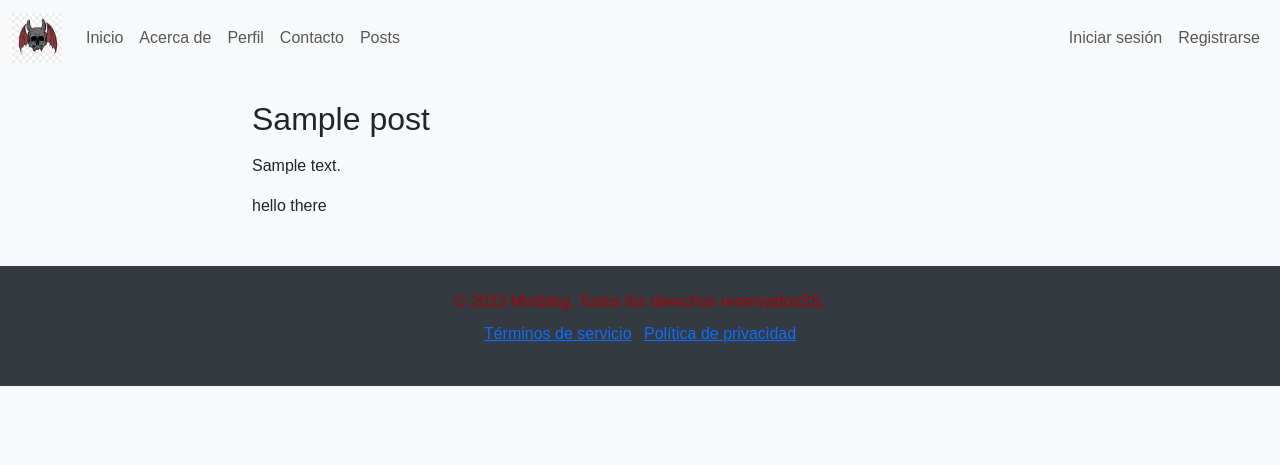
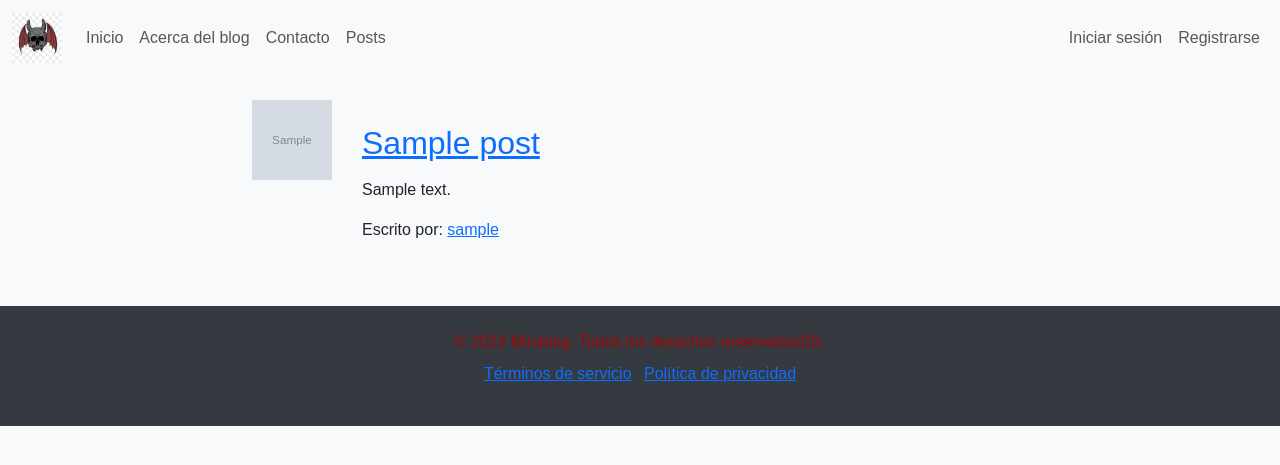
Before and after one commit to Did11/flask_miniblog, a Flask app: page /posts in a window 1280 px wide. Shown: the top 465 px of the page. Run offline with Flask 3, Linux system fonts and the light colour scheme; tables that the repository leaves empty hold one stand-in row (values such as "Sample post"); grey boxes marked "Sample" are stand-in pictures.

Commit message:
fixed avatars in comments

```diff
--- a/app/routes.py
+++ b/app/routes.py
@@ -176,6 +176,9 @@ def like_comment(comment_id):
 def about():
     return render_template('about.html')
 
+@app.route('/contact')
+def contact():
+    return render_template('contact.html')
 
 @app.route('/profile', methods=['GET', 'POST'])
 @login_required
@@ -208,3 +211,8 @@ def profile():
 @app.route('/profile_images/<filename>')
 def uploaded_file(filename):
     return send_from_directory(os.path.join(app.config['UPLOADED_PHOTOS_DEST'], 'profile_images'), filename)
+
+@app.route('/user/<string:username>')
+def user_profile(username):
+    user = Usuario.query.filter_by(username=username).first_or_404()
+    return render_template('user_profile.html', user=user)
--- a/app/static/css/styles.css
+++ b/app/static/css/styles.css
@@ -48,7 +48,6 @@ h1, h2, h3, h4, h5 {
     border: none;
 }
 
-/* Footer (Si decides agregar uno en el futuro) */
 footer {
     background-color: #343a40; /* Un fondo oscuro para el pie de página */
     color: hsl(0, 93%, 33%); /* Texto blanco para el pie de página */
@@ -56,3 +55,23 @@ footer {
     margin-top: 2rem;
     text-align: center;
 }
+
+.post-container {
+    display: flex;
+    align-items: start; /* Alinea los elementos al inicio verticalmente */
+    gap: 30px; /* Espacio entre la imagen y el contenido */
+}
+
+.profile-image-container {
+    flex-shrink: 0; /* Evita que la imagen se reduzca */
+}
+
+.profile-image {
+    width: 80px; /* Ancho de la imagen de perfil */
+    height: 80px; /* Altura de la imagen de perfil */
+    border-radius: 0%; /* Hace que la imagen sea redonda */
+}
+
+.post-content {
+    flex-grow: 1; /* Permite que el contenido crezca para ocupar el espacio restante */
+}
--- a/app/static/css/styless.css
+++ /dev/null
@@ -1,5 +0,0 @@
-/* styles.css */
-
-body {
-    background-color: red;
-}
--- a/app/templates/about.html
+++ b/app/templates/about.html
@@ -2,7 +2,7 @@
 
 {% block content %}
 <div class="container mt-4">
-    <h2>Acerca de</h2>
+    <h2>Acerca del Miniblog</h2>
     <p>
         Este es un miniblog creado por y para la gente de Río Cuarto con el propósito de compartir ideas en un espacio de respeto y libertad. Aquí, buscamos proporcionar noticias y opiniones sobre los acontecimientos actuales tanto en nuestra querida ciudad como en el país y el mundo.
     </p>
--- a/app/templates/base.html
+++ b/app/templates/base.html
@@ -29,7 +29,7 @@
 <div class="container">
     {% block content %}{% endblock %}
 
-    <p>hello there</p>
+
 </div>
 <!-- Footer -->
 {% include 'includes/_footer.html' %}
--- a/app/templates/includes/_navbar.html
+++ b/app/templates/includes/_navbar.html
@@ -11,40 +11,36 @@
           <a class="nav-link" href="/">Inicio</a>
         </li>
         <li class="nav-item">
-            <a class="nav-link" href="/about">Acerca de</a>
+          <a class="nav-link" href="/about">Acerca del blog</a>
         </li>
+        {% if current_user.is_authenticated %}
         <li class="nav-item">
-            <a class="nav-link" href="/profile">Perfil</a>
+          <a class="nav-link" href="{{ url_for('create_post') }}">Crear Post</a>
         </li>
+        {% endif %}
         <li class="nav-item">
           <a class="nav-link" href="/contact">Contacto</a>
         </li>
         <li class="nav-item">
           <a class="nav-link" href="{{ url_for('all_posts') }}">Posts</a>
         </li>
+      </ul>
+      <ul class="navbar-nav ms-auto">
         {% if current_user.is_authenticated %}
         <li class="nav-item">
-            <a class="nav-link" href="{{ url_for('create_post') }}">Crear Post</a>
+          <a class="nav-link" href="/profile">Perfil</a>
         </li>
-          <li class="nav-item"></li>
-            <a href="{{ url_for('about') }}">Acerca de</a>
+        <li class="nav-item">
+          <a class="nav-link" href="{{ url_for('logout') }}">Cerrar Sesión</a>
         </li>
-          {% endif %}
-        </ul>
-        <!-- Campo de búsqueda (opcional) -->
-        <!--
-        <form class="d-flex">
-          <input class="form-control me-2" type="search" placeholder="Buscar" aria-label="Search">
-          <button class="btn btn-outline-success" type="submit">Buscar</button>
-        </form>
-        -->
-        <ul class="navbar-nav ms-auto">
+        {% else %}
         <li class="nav-item">
           <a class="nav-link" href="/login">Iniciar sesión</a>
         </li>
         <li class="nav-item">
           <a class="nav-link" href="/register">Registrarse</a>
         </li>
+        {% endif %}
       </ul>
     </div>
   </div>
--- a/app/templates/posts.html
+++ b/app/templates/posts.html
@@ -1,13 +1,28 @@
 {% extends "base.html" %}
 {% block content %}
     {% for post in posts %}
-        <h2>{{ post.title }}</h2>
+        <div class="post-container">
+            <!-- Imagen de perfil del autor -->
+            <div class="profile-image-container">
+                {% if post.author.avatar_filename %}
+                    <img src="{{ url_for('static', filename='images/profile_images/' + post.author.avatar_filename) }}" alt="Avatar de {{ post.author.username }}" class="profile-image">
+                {% else %}
+                    <img src="{{ url_for('static', filename='images/profile_images/default.jpg') }}" alt="Avatar predeterminado" class="profile-image">
+                {% endif %}
+            </div>
+
+            <!-- Contenido del post -->
+            <div class="post-content">
+                <h2><a href="{{ url_for('post_detail', post_id=post.id) }}">{{ post.title }}</a></h2>
                 <p>{{ post.content }}</p>
+                <p>Escrito por: <a href="{{ url_for('user_profile', username=post.author.username) }}">{{ post.author.username }}</a></p>
                 {% if current_user.is_authenticated and post.author.id == current_user.id %}
                     <a href="{{ url_for('edit_post', post_id=post.id) }}">Editar</a>
                     <form method="post" action="{{ url_for('delete_post', post_id=post.id) }}">
                         <input type="submit" value="Eliminar">
                     </form>
                 {% endif %}
+            </div>
+        </div>
     {% endfor %}
 {% endblock %}
--- a/app/templates/profile.html
+++ b/app/templates/profile.html
@@ -3,8 +3,7 @@
 {% block content %}
 <div class="container mt-4">
     <h2>Perfil de {{ current_user.username }}</h2>
-    <img src="{{ url_for('static', filename='images/profile_images/' + current_user.avatar_filename) }}" alt="Avatar">
-
+    <img src="{{ image_url }}" alt="{{ current_user.username }}'s Avatar" class="rounded-circle" width="150">
     <p>Posts publicados: {{ post_count }}</p>
 
     <form method="POST" enctype="multipart/form-data">
```
Also changed, not shown: app/static/css/estilo.css (deleted, +0 -25 lines), app/templates/contact.html (added, +10 -0 lines), app/static/images/profile_images/paulita.jpg (added). Lines whose indentation alone changed are shown as unchanged.
